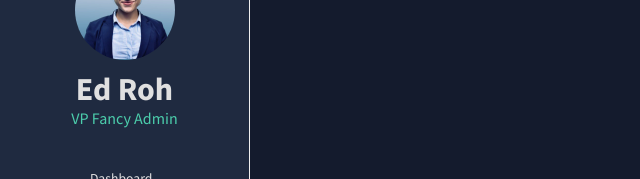
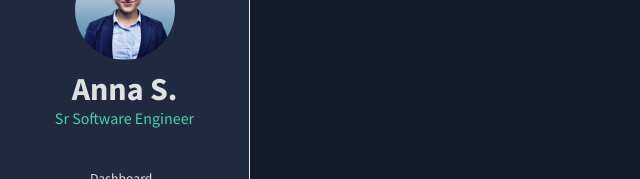
Before and after one commit to ananya-c-s/frontend-dashboard, a React (Vite) app: page / in a window 1280 px wide. Shown: the part 189-368 px from the top of the page, without its empty margins (0-640 px from the left). Built offline with nearby package versions, Linux system fonts and the light colour scheme; some icons are missing.

Commit message:
Edits to Sidebar

```diff
--- a/src/scenes/global/SidebarComponent.tsx
+++ b/src/scenes/global/SidebarComponent.tsx
@@ -97,10 +97,10 @@ const SidebarComponent = () => {
                 fontWeight="bold"
                 sx={{ mt: "10px" }}
               >
-                Ed Roh
+                Anna S.
               </Typography>
               <Typography variant="h5" color={colors.greenAccent[500]}>
-                VP Fancy Admin
+                Sr Software Engineer
               </Typography>
             </Box>
           )}
```
